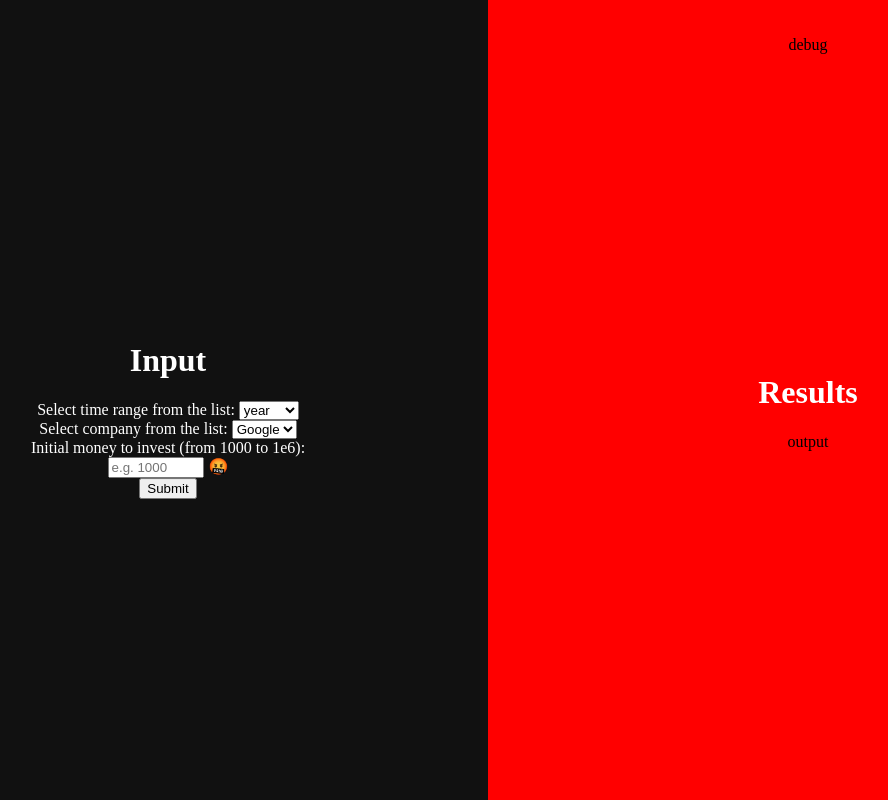
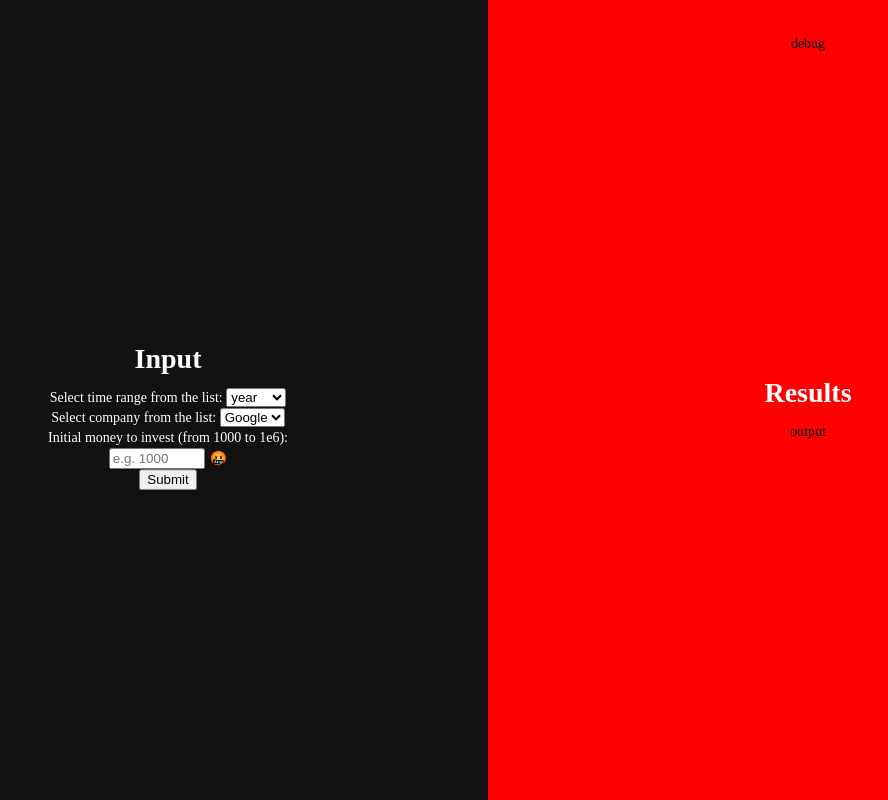
Before and after one commit to Jenny-Tan/EECS605_proj, a React (Create React App) app: page / in a window 1280 px wide. Shown: the whole page, without its empty margins (152-1040 px from the left). Built offline with nearby package versions, Linux system fonts and the light colour scheme.

Commit message:
Update App.css

```diff
--- a/src/App.css
+++ b/src/App.css
@@ -41,6 +41,10 @@
 
 body, html {
     font-family: "Brush Script MT", cursive;/*'Roboto', sans-serif;*/
+    font-size: 14px; font-style: normal;
+    font-variant: normal;
+    font-weight: 400;
+    line-height: 20px;
     -moz-osx-font-smoothing: grayscale;
     -webkit-font-smoothing: antialiased;
 }
```
